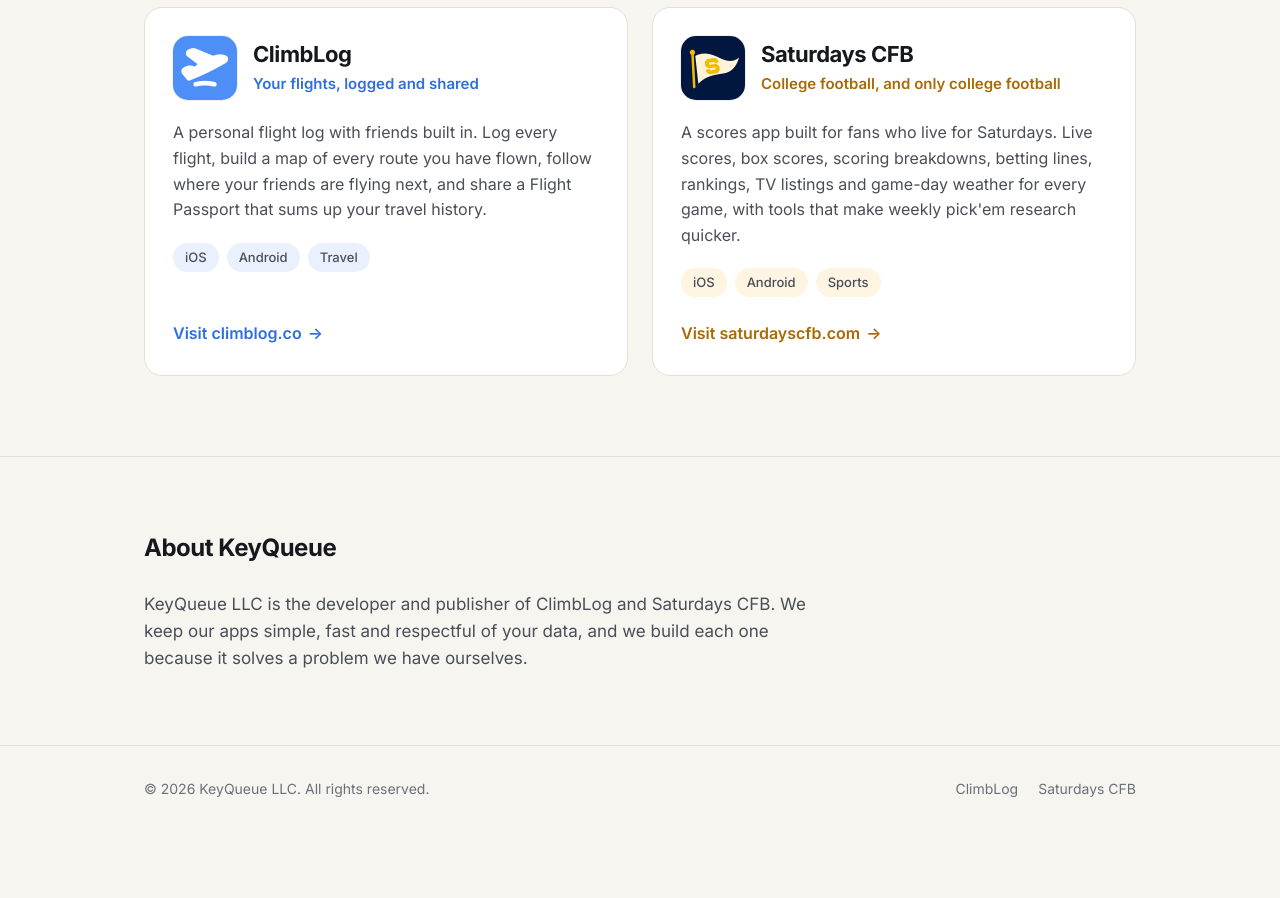
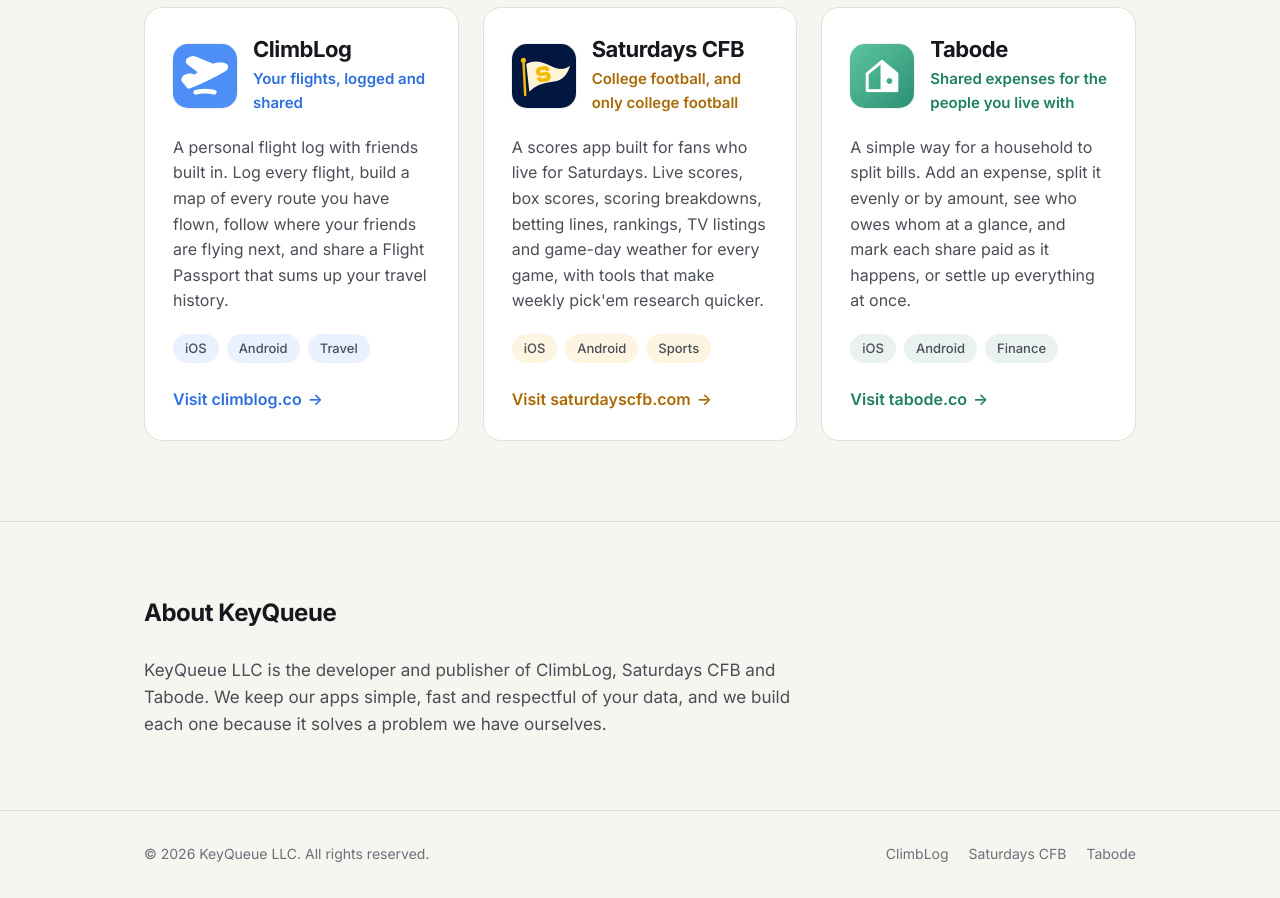
Before and after one commit to ClimbLog/keyqueue-website, a plain HTML site: page index.html in a window 1280 px wide. Shown: the part 620-1518 px from the top of the page. Before the commit the page ends 1452 px from the top, so only its background shows below. Drawn offline with Linux system fonts and the light colour scheme.

Commit message:
Add Tabode to the apps list
Third card linking to tabode.co, a three-column grid on wide screens,
and Tabode in the About copy, footer and meta descriptions.

Co-Authored-By: Claude Opus 5.5 <noreply@anthropic.com>

```diff
--- a/assets/css/site.css
+++ b/assets/css/site.css
@@ -14,6 +14,8 @@
   --saturdays: #0A1D45;
   --saturdays-gold: #A96A06;
   --saturdays-tint: #FDF4E1;
+  --tabode: #1F7F63;
+  --tabode-tint: #E9F2EE;
 
   --radius: 18px;
   --wrap: 1040px;
@@ -35,6 +37,8 @@
     --saturdays: #F5B83D;
     --saturdays-gold: #F5B83D;
     --saturdays-tint: rgba(245, 184, 61, 0.10);
+    --tabode: #7DD3B2;
+    --tabode-tint: rgba(125, 211, 178, 0.12);
   }
 }
 
@@ -159,11 +163,15 @@ a { color: inherit; }
 
 .grid {
   display: grid;
-  grid-template-columns: repeat(2, minmax(0, 1fr));
+  grid-template-columns: repeat(3, minmax(0, 1fr));
   gap: 24px;
 }
 
-@media (max-width: 760px) {
+@media (max-width: 980px) {
+  .grid { grid-template-columns: repeat(2, minmax(0, 1fr)); }
+}
+
+@media (max-width: 680px) {
   .grid { grid-template-columns: 1fr; }
 }
 
@@ -186,6 +194,7 @@ a { color: inherit; }
 
 .card-climblog  { --accent: var(--climblog);       --tint: var(--climblog-tint); }
 .card-saturdays { --accent: var(--saturdays-gold); --tint: var(--saturdays-tint); }
+.card-tabode    { --accent: var(--tabode);         --tint: var(--tabode-tint); }
 
 .card-head {
   display: flex;
--- a/index.html
+++ b/index.html
@@ -5,7 +5,7 @@
   <meta name="viewport" content="width=device-width, initial-scale=1.0" />
 
   <title>KeyQueue LLC - Independent mobile apps</title>
-  <meta name="description" content="KeyQueue LLC is an independent software company building mobile apps, including ClimbLog and Saturdays CFB." />
+  <meta name="description" content="KeyQueue LLC is an independent software company building mobile apps, including ClimbLog, Saturdays CFB and Tabode." />
   <link rel="canonical" href="https://keyqueue.llc/" />
   <meta name="theme-color" content="#16181D" />
 
@@ -13,7 +13,7 @@
   <meta property="og:site_name" content="KeyQueue LLC" />
   <meta property="og:url" content="https://keyqueue.llc/" />
   <meta property="og:title" content="KeyQueue LLC" />
-  <meta property="og:description" content="An independent software company building ClimbLog and Saturdays CFB." />
+  <meta property="og:description" content="An independent software company building ClimbLog, Saturdays CFB and Tabode." />
 
   <link rel="icon" href="/assets/img/mark.svg" type="image/svg+xml" />
 
@@ -97,6 +97,27 @@
             </a>
           </article>
 
+          <article class="card card-tabode">
+            <div class="card-head">
+              <img class="app-icon" src="/assets/img/tabode.png" width="64" height="64" alt="Tabode app icon" />
+              <div>
+                <h3>Tabode</h3>
+                <p class="tagline">Shared expenses for the people you live with</p>
+              </div>
+            </div>
+            <p>
+              A simple way for a household to split bills. Add an expense, split
+              it evenly or by amount, see who owes whom at a glance, and mark
+              each share paid as it happens, or settle up everything at once.
+            </p>
+            <ul class="chips" aria-label="Details">
+              <li>iOS</li><li>Android</li><li>Finance</li>
+            </ul>
+            <a class="card-link" href="https://tabode.co" rel="noopener">
+              Visit tabode.co <span aria-hidden="true">&rarr;</span>
+            </a>
+          </article>
+
         </div>
       </div>
     </section>
@@ -105,8 +126,8 @@
       <div class="wrap about-inner">
         <h2 class="section-title">About KeyQueue</h2>
         <p>
-          KeyQueue LLC is the developer and publisher of ClimbLog and Saturdays
-          CFB. We keep our apps simple, fast and respectful of your data, and we
+          KeyQueue LLC is the developer and publisher of ClimbLog, Saturdays CFB
+          and Tabode. We keep our apps simple, fast and respectful of your data, and we
           build each one because it solves a problem we have ourselves.
         </p>
       </div>
@@ -119,6 +140,7 @@
       <p class="footer-links">
         <a href="https://climblog.co" rel="noopener">ClimbLog</a>
         <a href="https://saturdayscfb.com" rel="noopener">Saturdays CFB</a>
+        <a href="https://tabode.co" rel="noopener">Tabode</a>
       </p>
     </div>
   </footer>
```
Also changed, not shown: assets/img/tabode.png (added).
